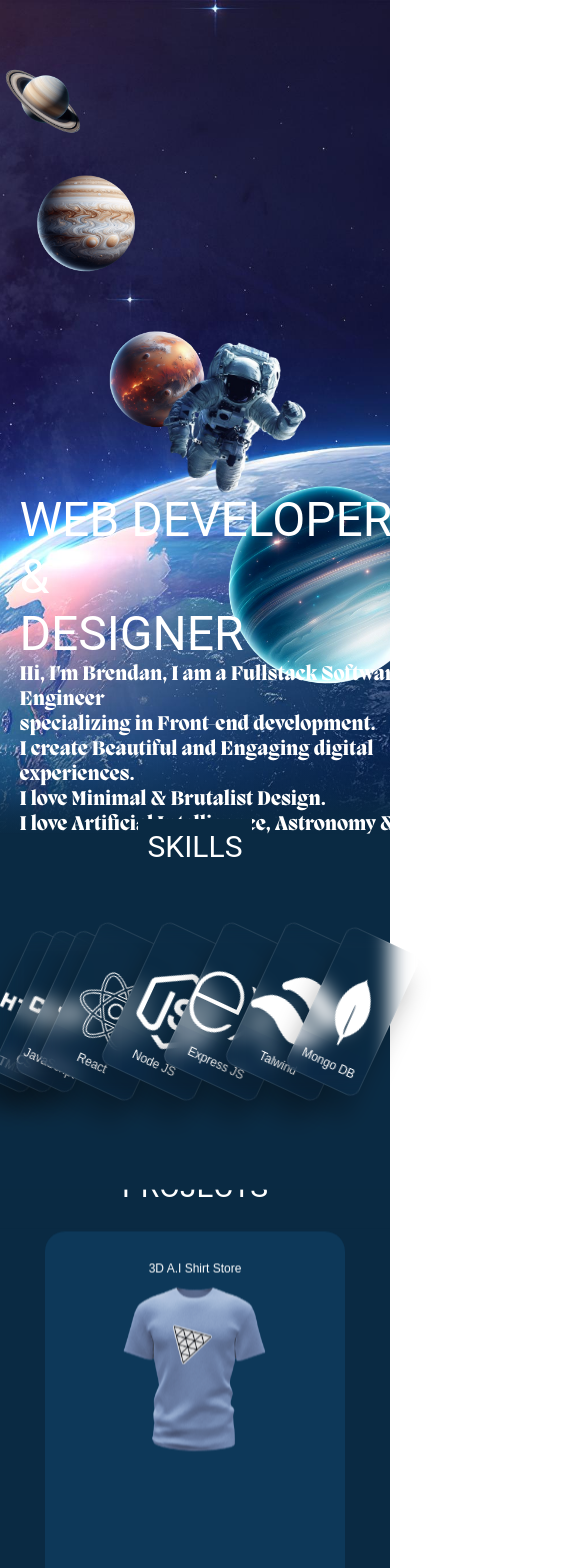
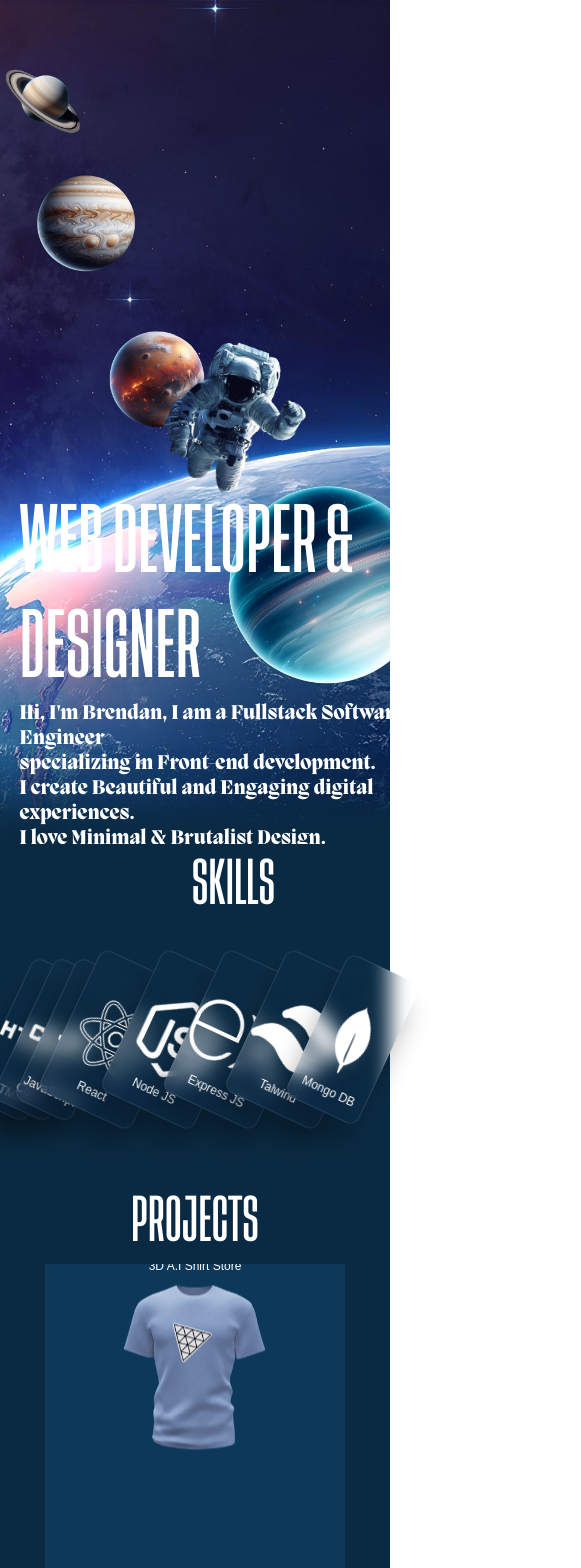
Before and after one commit to Xmuhia/Portfolio, a React (Vite) app in the folder client/: page / in a window 390 px wide. Shown: the top 1568 px of the page, 581 px wide, since content can reach past the window. Built offline with nearby package versions, Linux system fonts and the light colour scheme.

Commit message:
Updating Styling

```diff
--- a/client/src/components/Contacts.jsx
+++ b/client/src/components/Contacts.jsx
@@ -6,7 +6,7 @@ import { MdEmail } from "react-icons/md";
 
 const Contacts = () => {
   return (
-    <section className='contacts-box'>
+    <section className='contacts-box' id='contacts-box'>
       <div class="color"></div>
       <div class="color"></div>
       <div class="color"></div>
@@ -20,4 +20,4 @@ const Contacts = () => {
   )
 }
 
-export default Contacts
+export default Contacts;
--- a/client/src/index.css
+++ b/client/src/index.css
@@ -93,8 +93,8 @@ body {
 }
 
 span {
-  font-family: 'Roboto', sans-serif;
-  font-size: 4em;
+  font-family: "TuskerGrotesk";
+  font-size: 6em;
 }
 
 #bio p {
@@ -153,7 +153,7 @@ z-index: 1;
 }
 
 
-/*======= Skills ===== */
+/*======= SKILLS ====== */
 .skills .glass {
 position: relative;
   width: 200px;
@@ -222,16 +222,22 @@ position: relative;
 
 .title-skills h1 {
   background: linear-gradient(☐#fff2, transparent);
-  font-family: 'Roboto', sans-serif;
-  font-size: 2.5em;
+  font-family: 'TuskerGrotesk';
+  font-size: 4em;
   color: #fff;
+  transform: translateX(46%);
+  align-items: center;
+  width: 100vw;
 }
 
 .title-skills {
   background: #0a2a43;
-  padding: 10px; /* Adjust as needed */
+  padding: 1em; /* Adjust as needed */
   z-index: 100;
-  transform: translateY(-25px);
+  transform: translateY(-2em);
+  width: 100vw;
+  justify-content: center;
+  align-items: center;
 }
 
 .skills {
@@ -245,7 +251,8 @@ position: relative;
   min-height: 10vh; /* Adjust as needed */
   background: #0a2a43;
   top: 0%; /* Center the content vertically */
-  transform: translateY(-15%);
+  transform: translateY(-23%);
+
 }
 
 
@@ -256,7 +263,8 @@ position: relative;
   flex-direction: column;
   align-items: center;
   padding: 0px; /* Adjust as needed */
-  margin-bottom: -3em;
+  margin-bottom: -4em;
+  transform: translateY(4%);
 }
 
 
@@ -282,8 +290,8 @@ position: relative;
   display: flex;
   justify-content: center;
   align-items: center;
-  font-family: 'Roboto', sans-serif;
-  font-size: 2.5em;
+  font-family: 'TuskerGrotesk';
+  font-size: 4em;
   color: #fff;
   z-index: 1000;
 }
@@ -395,7 +403,6 @@ position: relative;
   align-items: center;
   align-items: center;
   background: #0a2a43;
-  transform: translateY(0%);
   margin-top: -40em;
 }
 
@@ -463,7 +470,16 @@ ul li {
 
 /* Mobile styles (below 768px) */
 @media only screen and (max-width: 480px) {
+  .contacts-box {
+    transform: translateY(10em);
 
+  }
+
+  .skills .glass {
+    position: relative;
+    width: 10em;
+    height: 10em;
+  }
 }
 
 @media only screen and (max-width: 720px) {
@@ -481,11 +497,15 @@ ul li {
       width: 14em;
       height: 13em;
     }
+
+    #contacts-box {
+      transform: translateY(21em);
+    }
 }
 
 @media only screen and (max-width: 760px) {
   .project-container{
-    height: 550vh;
+    height: 100vh;
     margin: 3.5em;
     margin-top: -7em;
   }
@@ -500,20 +520,20 @@ ul li {
   }
 
   .project-cards {
-    height: 350vh;
-    margin: 3.5em;
+    height: 200vh;
+    margin: 2em;
     margin-top: 1em;
   }
 
 
   #projects-title {
-    transform: translateY(39.5em);
+    transform: translateY(21em);
     z-index: 10000;
     padding: 3px;
   }
 
   .contacts-box {
-    transform: translateY(0%);
+    transform: translateY(9em);
     margin-top: -40em;
   }
 
```
